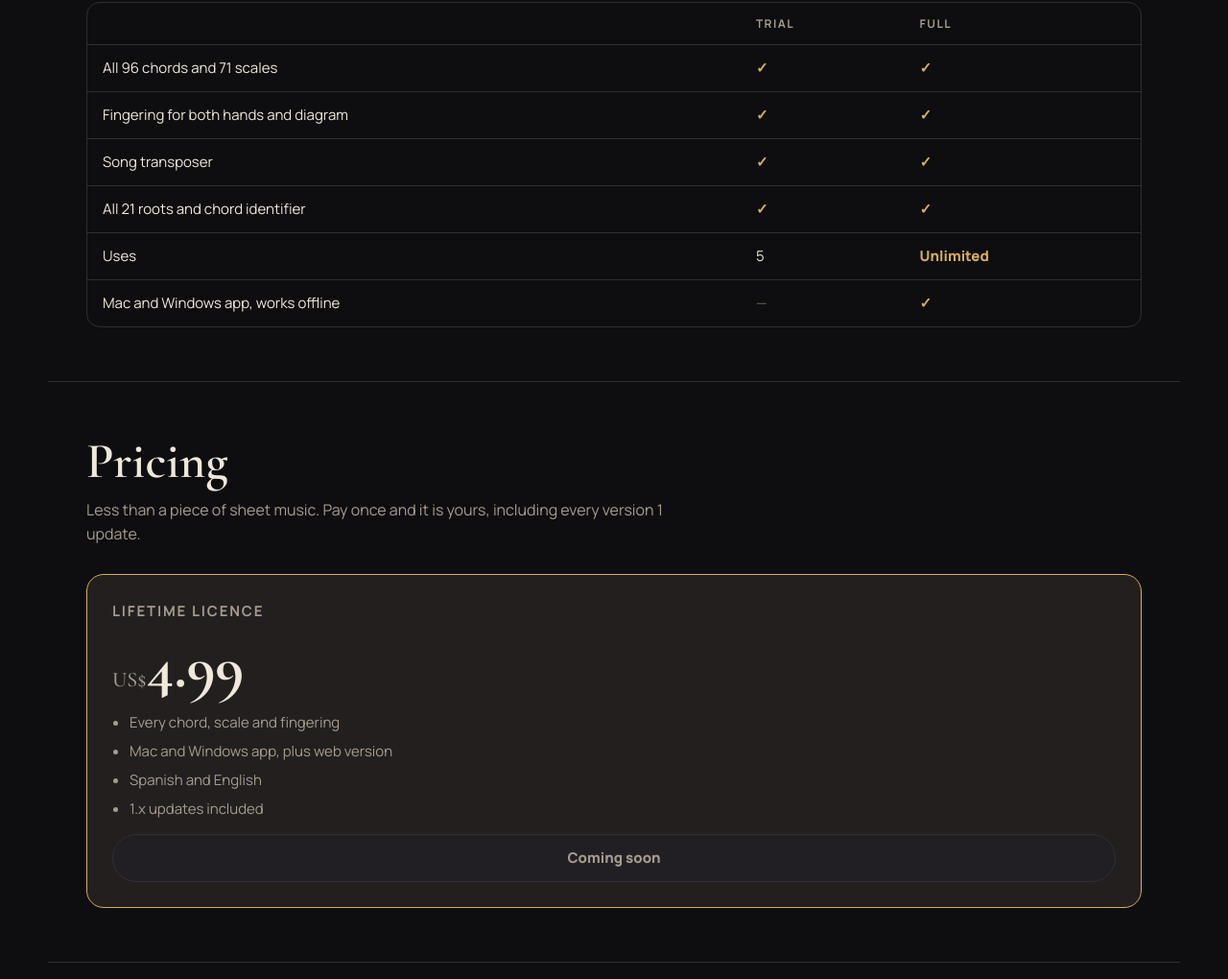
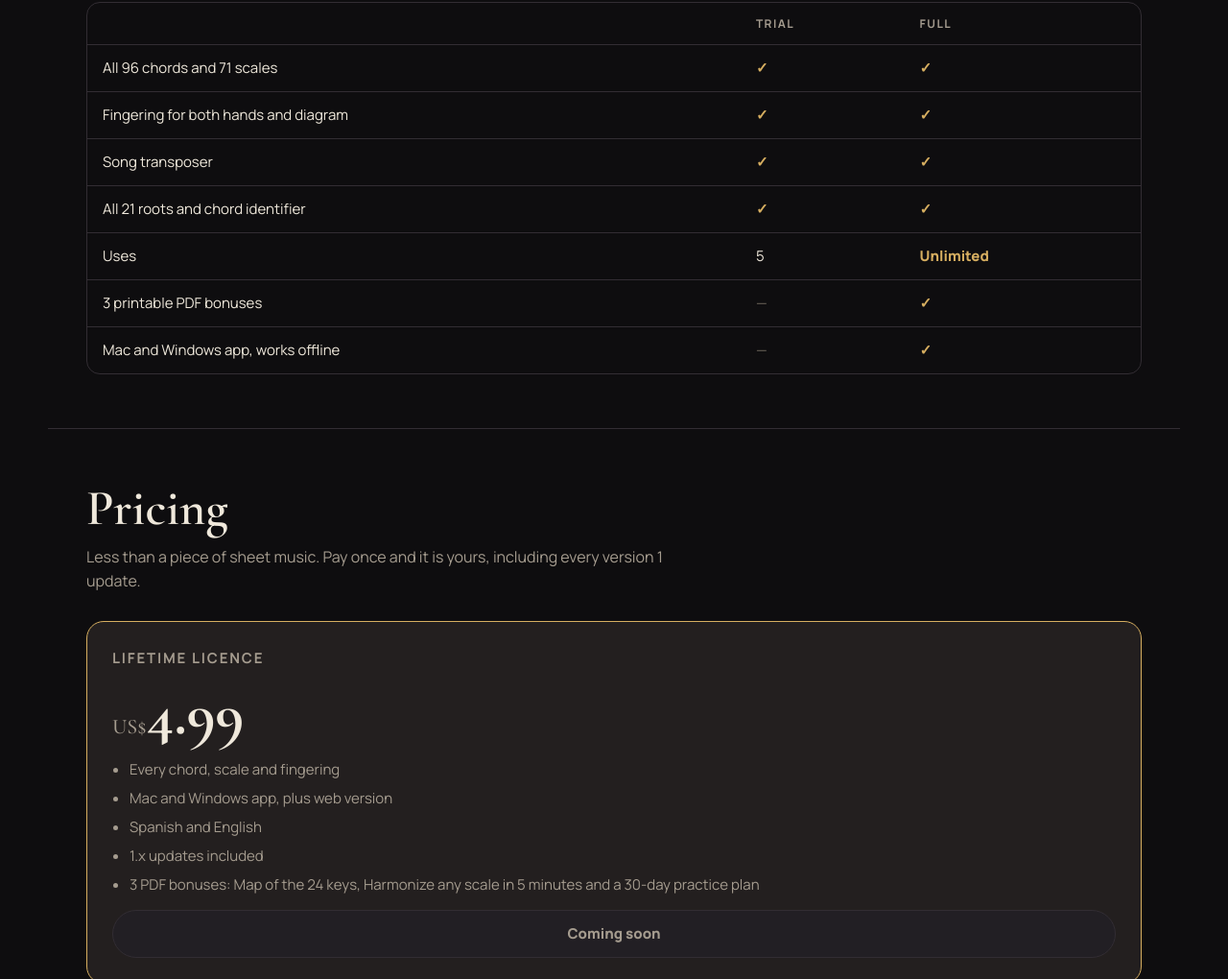
Before and after one commit to alexdavidsilvaocampo2-code/atlasarmonico, a plain HTML site: page index.html in a window 1280 px wide. Shown: the part 3630-4650 px from the top of the page at 96% size. Drawn offline with nearby package versions, Linux system fonts and the light colour scheme; a web font is replaced by a local one.

Commit message:
Actualización verificada de la web (1.3.0)

```diff
--- a/index.html
+++ b/index.html
@@ -168,6 +168,7 @@ footer .wrap{display:flex;justify-content:space-between;gap:12px;flex-wrap:wrap}
       <tr><td><span class="es">Transportador de canciones</span><span class="en">Song transposer</span></td><td class="y">✓</td><td class="y">✓</td></tr>
       <tr><td><span class="es">Las 21 tónicas e identificador de acordes</span><span class="en">All 21 roots and chord identifier</span></td><td class="y">✓</td><td class="y">✓</td></tr>
       <tr><td><span class="es">Usos</span><span class="en">Uses</span></td><td>5</td><td class="y"><span class="es">Ilimitados</span><span class="en">Unlimited</span></td></tr>
+      <tr><td><span class="es">3 bonos en PDF para imprimir</span><span class="en">3 printable PDF bonuses</span></td><td class="n">—</td><td class="y">✓</td></tr>
       <tr><td><span class="es">App para Mac y Windows, sin internet</span><span class="en">Mac and Windows app, works offline</span></td><td class="n">—</td><td class="y">✓</td></tr>
     </tbody>
   </table></div>
@@ -185,6 +186,7 @@ footer .wrap{display:flex;justify-content:space-between;gap:12px;flex-wrap:wrap}
         <li><span class="es">App para Mac y Windows, y versión web</span><span class="en">Mac and Windows app, plus web version</span></li>
         <li><span class="es">Español e inglés</span><span class="en">Spanish and English</span></li>
         <li><span class="es">Actualizaciones 1.x incluidas</span><span class="en">1.x updates included</span></li>
+        <li><span class="es">3 bonos en PDF: Mapa de los 24 tonos, Armoniza cualquier escala en 5 minutos y Plan de práctica de 30 días</span><span class="en">3 PDF bonuses: Map of the 24 keys, Harmonize any scale in 5 minutes and a 30-day practice plan</span></li>
       </ul>
       <a class="btn primary" href="" data-buy target="_blank" rel="noopener"><span class="es">Comprar</span><span class="en">Buy now</span></a>
     </div>
```
